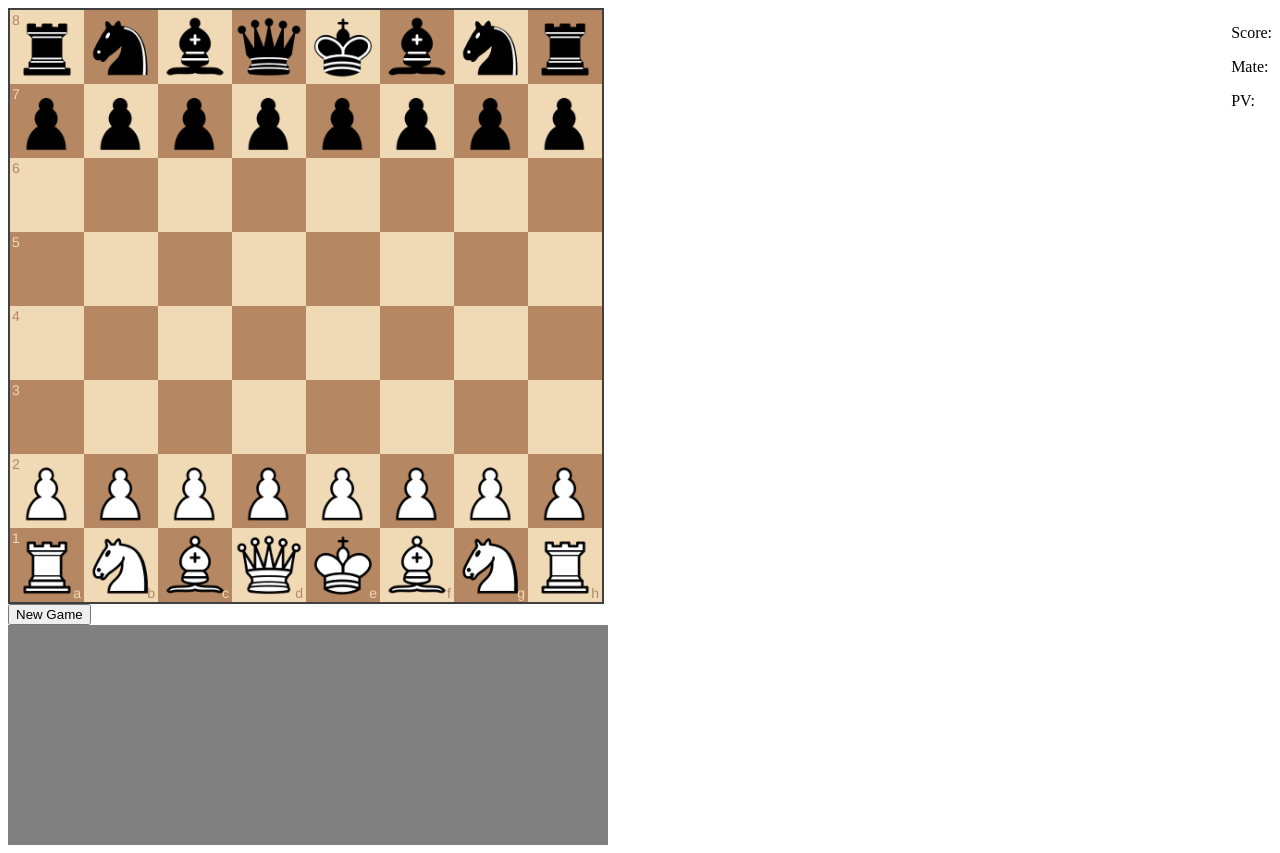
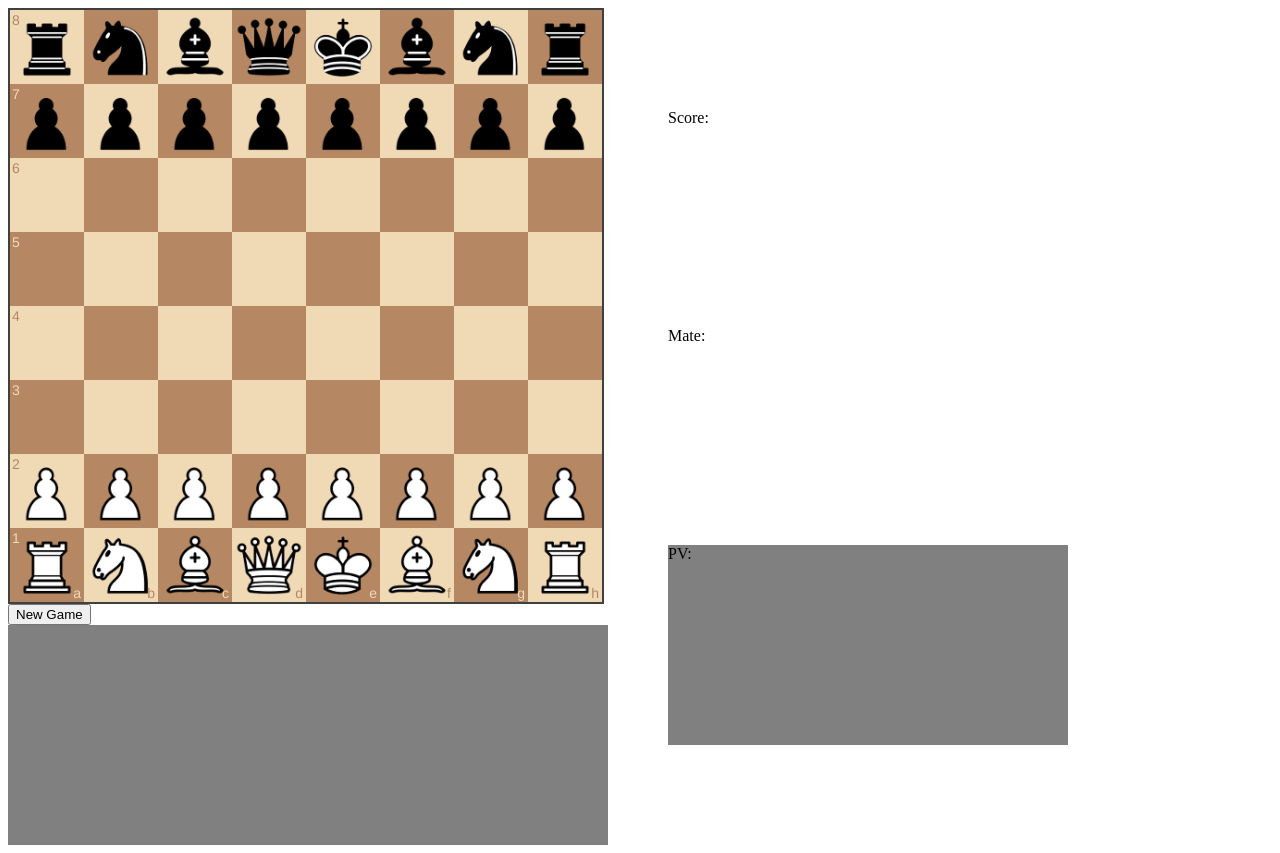
Before and after one commit to KevinLyu0504/flask, a Flask app: page / in a window 1280 px wide. Run offline with Flask 3, Linux system fonts and the light colour scheme.

Commit message:
最新数据分析2.0

```diff
--- a/static/style.css
+++ b/static/style.css
@@ -5,3 +5,25 @@
     overflow-y: scroll; /* 添加垂直滚动条 */
     padding: 10px; /* 添加内边距 */
 }
+#analysis {
+    width: 80%; /* 控制元素的宽度，你可以根据需要调整 */
+    margin: auto; /* 垂直方向上的外边距为0，水平方向上的外边距自动分配 */
+    padding: 0 60px; /* 设置内边距，上下为0，左右为20px */
+}
+
+.analysis-line {
+    margin-bottom: 400px; /* 在每行分析数据下面增加200px的空白 */
+}
+
+#mate{
+    margin-top: 200px; /* 设置上方外边距为200px */
+}
+
+#pv {
+    margin-top: 200px; /* 设置上方外边距为200px */
+    width: 400px; /* 设置宽度 */
+    height: 500px;
+    height: 200px; /* 设置PV元素的高度 */
+    overflow-y: scroll; /* 允许PV元素在y轴（垂直）方向上滚动 */
+    background-color: gray;
+}
```
Also changed, not shown: chess_logic.py (+8 -1 lines).
